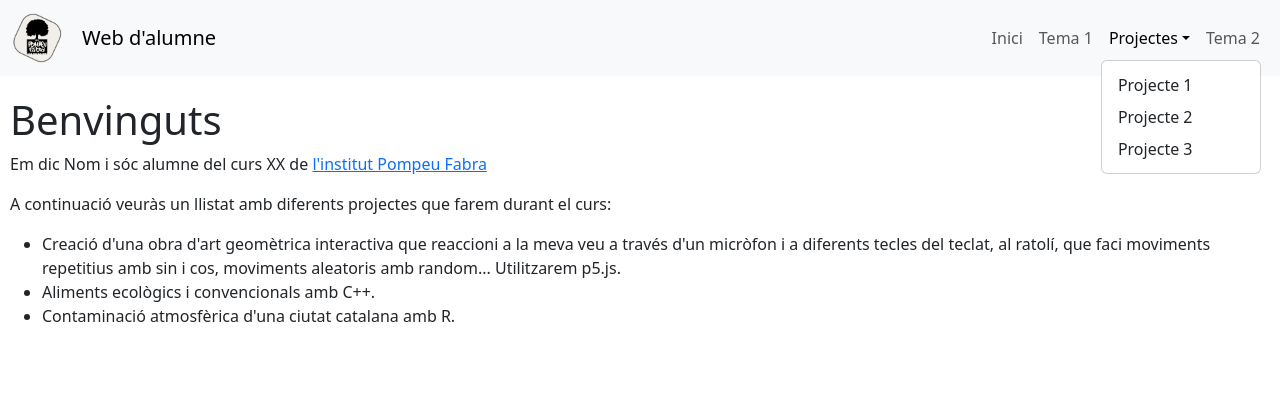
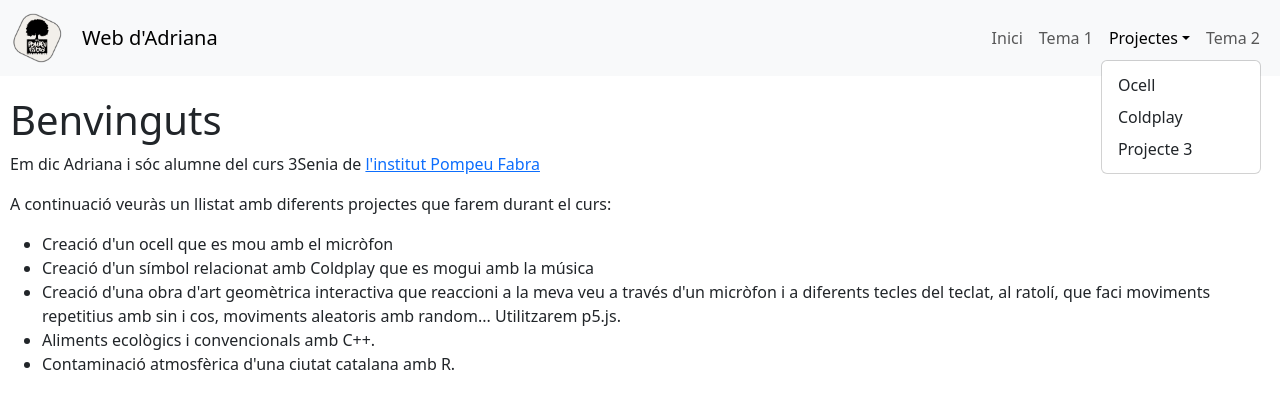
Before and after one commit to aherrera4/aherrera4.github.io, a plain HTML site: page index.html in a window 1280 px wide. Both pictures are taken after a click on the button "Projectes". Drawn offline with nearby package versions, Linux system fonts and the light colour scheme.

Commit message:
Update index.html

```diff
--- a/index.html
+++ b/index.html
@@ -4,7 +4,7 @@
     <meta charset="UTF-8">
     <meta name="viewport" content="width=device-width, initial-scale=1.0">
     <link rel="stylesheet" href="https://cdn.jsdelivr.net/npm/bootstrap@5.3.3/dist/css/bootstrap.min.css">
-    <title>Web d'alumne</title>
+    <title>Web d'Adriana </title>
     <style>body {
     padding: 0; /* Elimina l'espai extra al voltant del cos */
 }
@@ -51,7 +51,7 @@
     <div class="container-fluid">
        <a class="navbar-brand d-flex align-items-center" href="#">
     <img src="logo.png" alt="Logo" width="50" class="logo">
-    <span class="brand-text">Web d'alumne</span>
+    <span class="brand-text">Web d'Adriana </span>
 </a>
 
         <button class="navbar-toggler" type="button" data-bs-toggle="collapse" data-bs-target="#navbarNav"
@@ -70,8 +70,8 @@
                     <a class="nav-link dropdown-toggle" href="#" id="navbarDropdown" role="button" data-bs-toggle="dropdown" aria-haspopup="true"
                         aria-expanded="false">Projectes</a>
                     <div class="dropdown-menu" aria-labelledby="navbarDropdown">
-                        <a class="dropdown-item" href="#">Projecte 1</a>
-                        <a class="dropdown-item" href="#">Projecte 2</a>
+                        <a class="dropdown-item" href="https://aherrera4.github.io/ocell">Ocell</a>
+                        <a class="dropdown-item" href="https://aherrera4.github.io/coldplay">Coldplay</a>
                         <a class="dropdown-item" href="#">Projecte 3</a>
                     </div>
                 </li>
@@ -86,9 +86,11 @@
 <!-- Contingut principal -->
 <div class="content-container">
     <h1>Benvinguts</h1>
-    <p>Em dic Nom i sóc alumne del curs XX de <a href="https://agora.xtec.cat/ies-pompeu-fabra-martorell/">l'institut Pompeu Fabra</a></p>
+    <p>Em dic Adriana i sóc alumne del curs 3Senia de <a href="https://agora.xtec.cat/ies-pompeu-fabra-martorell/">l'institut Pompeu Fabra</a></p>
     <p>A continuació veuràs un llistat amb diferents projectes que farem durant el curs:</p>
     <ul>
+        <li>Creació d'un ocell que es mou amb el micròfon</li>
+        <li>Creació d'un símbol relacionat amb Coldplay que es mogui amb la música</li>
         <li>Creació d'una obra d'art geomètrica interactiva que reaccioni a la meva veu a través d'un micròfon i a diferents tecles del teclat, al ratolí, que faci moviments repetitius amb sin i cos, moviments aleatoris amb random... Utilitzarem p5.js.</li>
         <li>Aliments ecològics i convencionals amb C++.</li>
         <li>Contaminació atmosfèrica d'una ciutat catalana amb R.</li>
```
